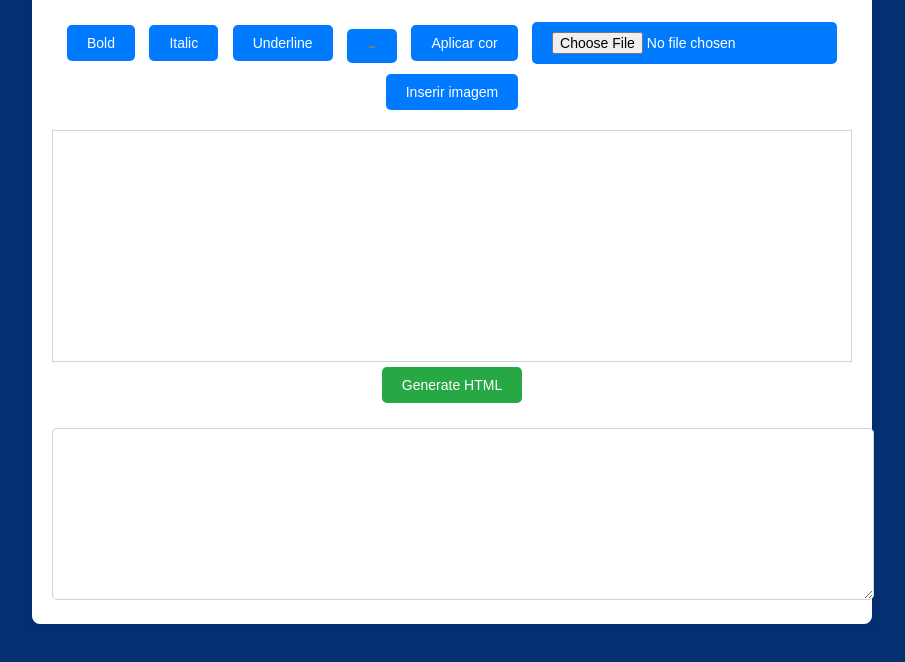
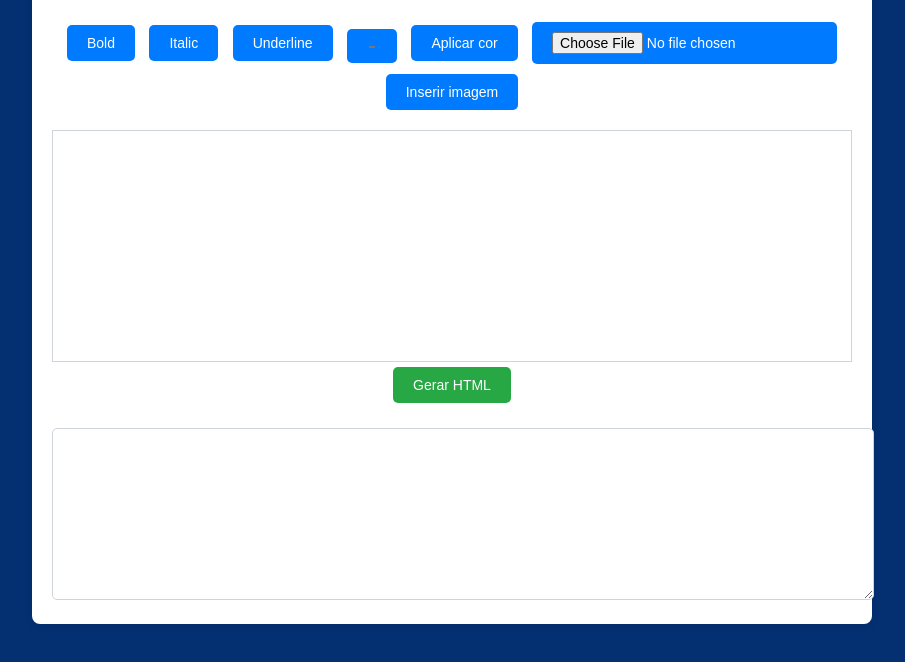
Before and after one commit to gapsx/html-text-converter, a plain HTML site: page index.html in a window 1280 px wide. Shown: the part 216-878 px from the top of the page, without its empty margins (188-1093 px from the left). Drawn offline with Linux system fonts and the light colour scheme.

Commit message:
Update index.html

```diff
--- a/index.html
+++ b/index.html
@@ -23,7 +23,7 @@
         </div>
         <div class="editor-container" contenteditable="true" id="editor">
         </div>
-        <button class="btn btn-success" onclick="generateHtml()">Generate HTML</button>
+        <button class="btn btn-success" onclick="generateHtml()">Gerar HTML</button>
         <textarea class="form-control" id="outputHtml" rows="10" readonly></textarea>
     </div>
 
```
